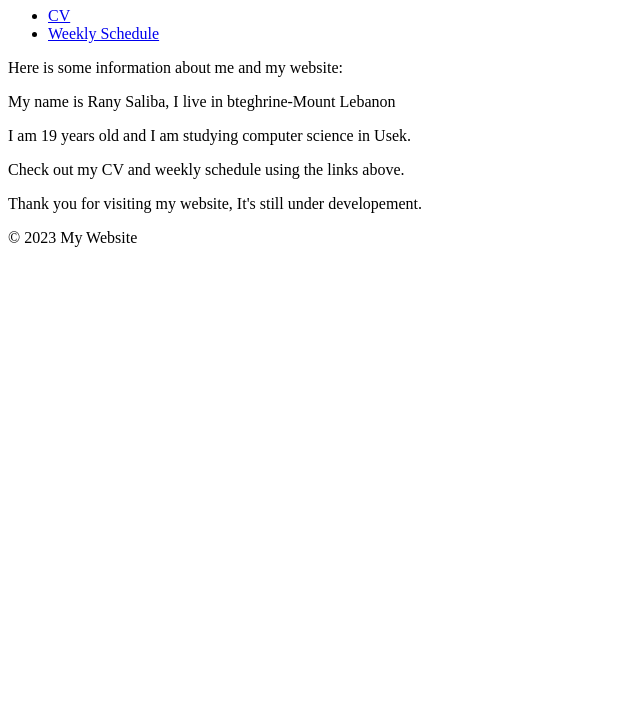
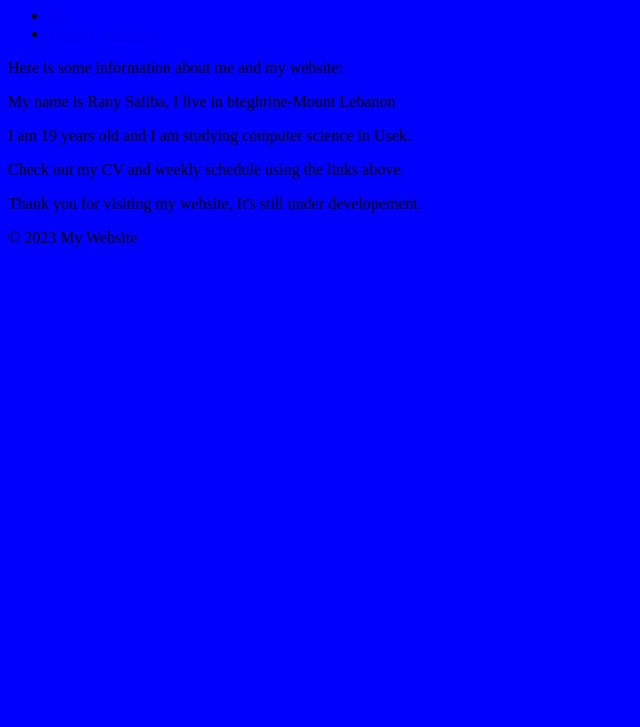
Before and after one commit to Rany-Saliba/Rany-Saliba.github.io, a plain HTML site: page index.html in a window 1280 px wide. Shown: the part 73-800 px from the top of the page, without its empty margins (0-640 px from the left). Drawn offline with Linux system fonts and the light colour scheme.

Commit message:
Update index.html

```diff
--- a/index.html
+++ b/index.html
@@ -3,7 +3,7 @@
 <head>
 	<title>My Website</title>
 </head>
-<body>
+<body bgcolor = blue>
 	<header>
 		<h1>Welcome to My Website</h1>
 	</header>
```
